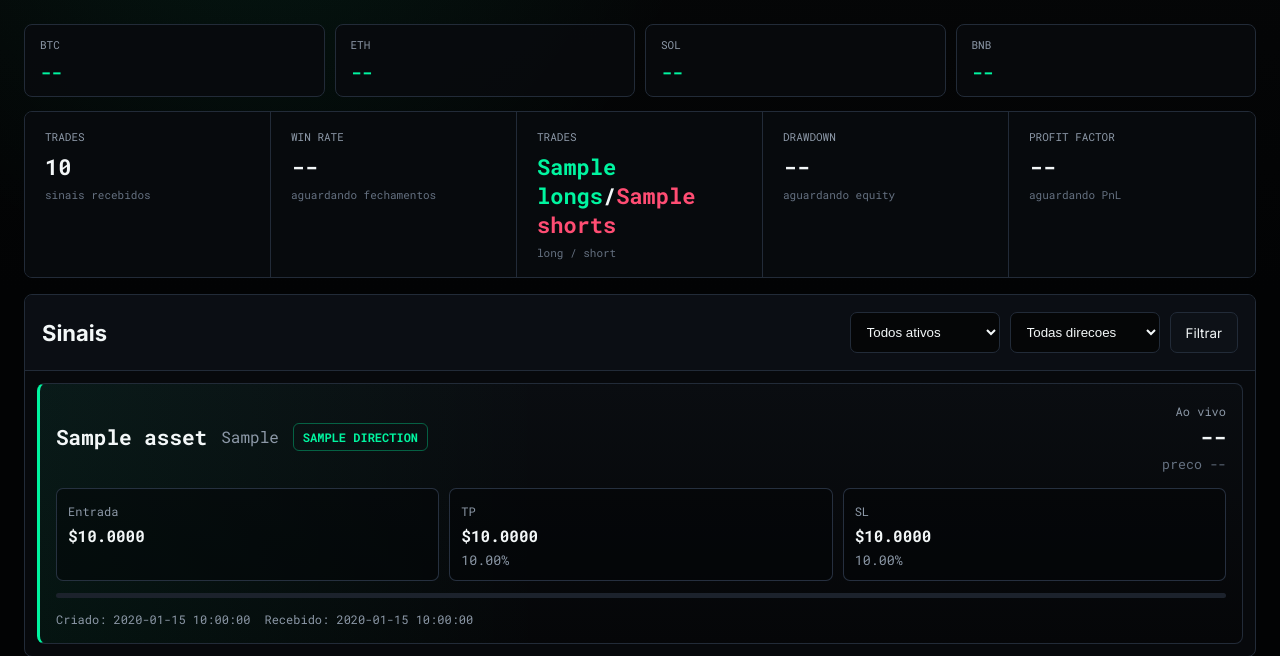
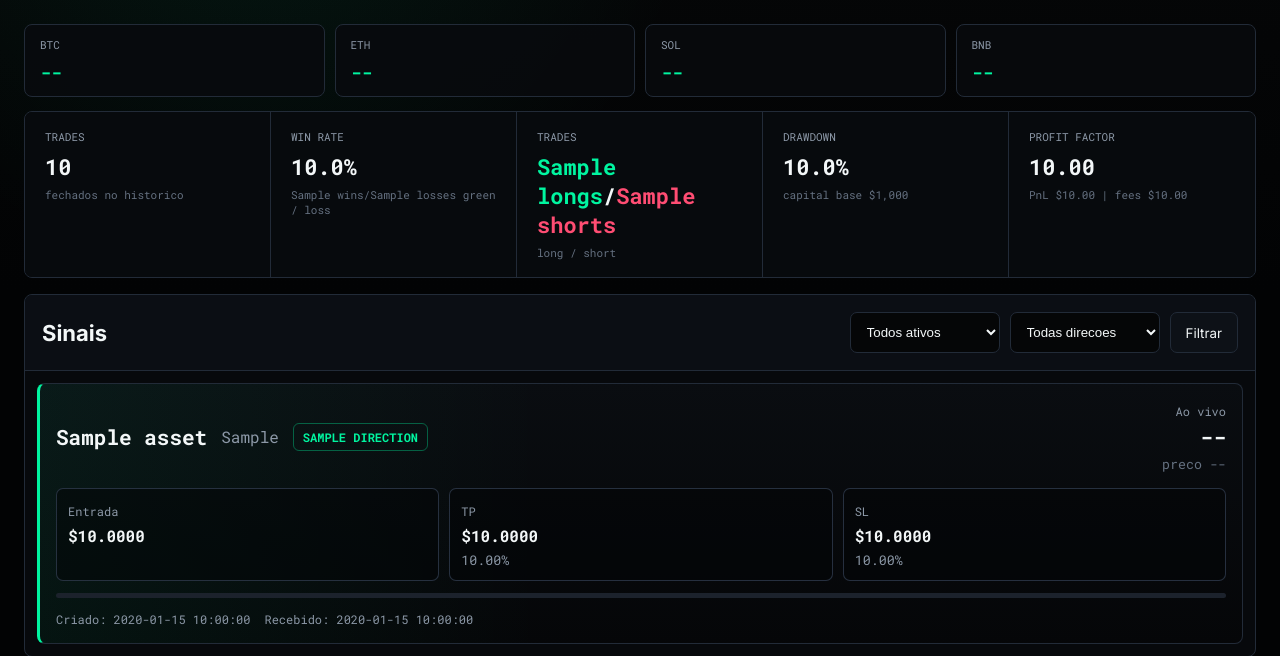
Before and after one commit to troolspam-hash/rony-live-signals, a Flask app: template templates/dashboard.html in a window 1280 px wide. Shown: the part 78-734 px from the top of the page. Run offline with Flask 3, Linux system fonts and the light colour scheme; the template is opened without the code that fills it: most values are stand-ins (such as "Sample title", 1, 10 or a date in 2020); data that the repository does not hold is empty.

Commit message:
Add files via upload

```diff
--- a/app.py
+++ b/app.py
@@ -14,6 +14,7 @@ from werkzeug.security import check_password_hash, generate_password_hash
 
 BASE_DIR = Path(__file__).resolve().parent
 DB_PATH = Path(os.getenv("DATABASE_PATH", BASE_DIR / "data" / "live_signals.db"))
+INITIAL_CAPITAL = float(os.getenv("SITE_INITIAL_CAPITAL", "1000"))
 
 app = Flask(__name__)
 app.secret_key = os.getenv("SECRET_KEY") or secrets.token_hex(32)
@@ -64,6 +65,27 @@ def init_db():
             )
         """)
         conn.execute("CREATE INDEX IF NOT EXISTS idx_signals_received ON signals(received_at DESC)")
+        conn.execute("""
+            CREATE TABLE IF NOT EXISTS closed_trades (
+                id TEXT PRIMARY KEY,
+                setup_id TEXT,
+                asset TEXT NOT NULL,
+                tf TEXT NOT NULL,
+                direction TEXT NOT NULL,
+                entry_price REAL NOT NULL,
+                exit_price REAL NOT NULL,
+                entry_time TEXT NOT NULL,
+                exit_time TEXT NOT NULL,
+                size_usd REAL DEFAULT 0,
+                pnl_usd REAL DEFAULT 0,
+                pnl_pct REAL DEFAULT 0,
+                fees_usd REAL DEFAULT 0,
+                result TEXT,
+                received_at TEXT NOT NULL
+            )
+        """)
+        conn.execute("CREATE INDEX IF NOT EXISTS idx_closed_trades_exit ON closed_trades(exit_time DESC)")
+        conn.execute("CREATE INDEX IF NOT EXISTS idx_closed_trades_asset ON closed_trades(asset, tf, direction)")
 
     admin_user = os.getenv("ADMIN_USERNAME", "admin")
     admin_password = os.getenv("ADMIN_PASSWORD")
@@ -111,6 +133,47 @@ def admin_required(fn):
             abort(403)
         return fn(*args, **kwargs)
     return wrapper
+
+
+def compute_trade_stats():
+    with db() as conn:
+        rows = conn.execute("""
+            SELECT result, direction, pnl_usd, fees_usd, exit_time
+            FROM closed_trades
+            ORDER BY exit_time ASC, id ASC
+        """).fetchall()
+
+    total = len(rows)
+    wins = sum(1 for r in rows if str(r["result"]).lower() == "tp" or float(r["pnl_usd"] or 0) > 0)
+    losses = sum(1 for r in rows if str(r["result"]).lower() == "sl" or float(r["pnl_usd"] or 0) < 0)
+    longs = sum(1 for r in rows if str(r["direction"]).lower() == "long")
+    shorts = sum(1 for r in rows if str(r["direction"]).lower() == "short")
+    gross_profit = sum(max(float(r["pnl_usd"] or 0), 0.0) for r in rows)
+    gross_loss = sum(abs(min(float(r["pnl_usd"] or 0), 0.0)) for r in rows)
+    fees = sum(float(r["fees_usd"] or 0) for r in rows)
+    pnl = sum(float(r["pnl_usd"] or 0) for r in rows)
+
+    equity = INITIAL_CAPITAL
+    peak = INITIAL_CAPITAL
+    max_dd = 0.0
+    for row in rows:
+        equity += float(row["pnl_usd"] or 0)
+        peak = max(peak, equity)
+        if peak > 0:
+            max_dd = min(max_dd, ((equity - peak) / peak) * 100)
+
+    return {
+        "total": total,
+        "wins": wins,
+        "losses": losses,
+        "longs": longs,
+        "shorts": shorts,
+        "wr": (wins / total * 100) if total else None,
+        "pf": (gross_profit / gross_loss) if gross_loss else None,
+        "dd": max_dd,
+        "pnl": pnl,
+        "fees": fees,
+    }
 
 
 @app.context_processor
@@ -176,7 +239,16 @@ def dashboard():
             FROM signals
         """).fetchone()
         assets = conn.execute("SELECT DISTINCT asset FROM signals ORDER BY asset").fetchall()
-    return render_template("dashboard.html", signals=signals, stats=stats, assets=assets, asset=asset, direction=direction)
+    trade_stats = compute_trade_stats()
+    return render_template(
+        "dashboard.html",
+        signals=signals,
+        stats=stats,
+        trade_stats=trade_stats,
+        assets=assets,
+        asset=asset,
+        direction=direction,
+    )
 
 
 @app.route("/admin/users", methods=["GET", "POST"])
@@ -267,6 +339,53 @@ def ingest_signal():
     return jsonify({"ok": True})
 
 
+@app.post("/api/trades")
+def ingest_trades():
+    token = request.headers.get("X-Ingest-Token", "")
+    expected = os.getenv("INGEST_TOKEN", "")
+    if not expected or not secrets.compare_digest(token, expected):
+        abort(401)
+
+    data = request.get_json(force=True, silent=False)
+    rows = data.get("trades") if isinstance(data, dict) else data
+    if not isinstance(rows, list):
+        return jsonify({"ok": False, "error": "expected list or {'trades': [...]}"}), 400
+
+    required = ["id", "asset", "tf", "direction", "entry_price", "exit_price", "entry_time", "exit_time"]
+    now = utc_now()
+    inserted = 0
+    with db() as conn:
+        for trade in rows:
+            missing = [k for k in required if k not in trade or trade.get(k) in (None, "")]
+            if missing:
+                continue
+            conn.execute("""
+                INSERT OR REPLACE INTO closed_trades (
+                  id, setup_id, asset, tf, direction, entry_price, exit_price,
+                  entry_time, exit_time, size_usd, pnl_usd, pnl_pct, fees_usd,
+                  result, received_at
+                ) VALUES (?, ?, ?, ?, ?, ?, ?, ?, ?, ?, ?, ?, ?, ?, ?)
+            """, (
+                str(trade["id"]),
+                str(trade.get("setup_id")) if trade.get("setup_id") else None,
+                str(trade["asset"]).upper(),
+                str(trade["tf"]),
+                str(trade["direction"]).lower(),
+                float(trade["entry_price"]),
+                float(trade["exit_price"]),
+                str(trade["entry_time"]),
+                str(trade["exit_time"]),
+                float(trade.get("size_usd") or 0),
+                float(trade.get("pnl_usd") or 0),
+                float(trade.get("pnl_pct") or 0),
+                float(trade.get("fees_usd") or 0),
+                str(trade.get("result")).lower() if trade.get("result") else None,
+                now,
+            ))
+            inserted += 1
+    return jsonify({"ok": True, "received": inserted})
+
+
 @app.get("/api/signals")
 @login_required
 def api_signals():
--- a/templates/dashboard.html
+++ b/templates/dashboard.html
@@ -10,28 +10,28 @@
 <section class="stats-grid">
   <div class="stat">
     <span>Trades</span>
-    <strong>{{ stats.total or 0 }}</strong>
-    <small>sinais recebidos</small>
+    <strong>{{ trade_stats.total }}</strong>
+    <small>fechados no historico</small>
   </div>
   <div class="stat">
     <span>Win Rate</span>
-    <strong class="muted-stat">--</strong>
-    <small>aguardando fechamentos</small>
+    <strong>{% if trade_stats.wr is not none %}{{ "%.1f"|format(trade_stats.wr) }}%{% else %}--{% endif %}</strong>
+    <small>{{ trade_stats.wins }}/{{ trade_stats.losses }} green / loss</small>
   </div>
   <div class="stat">
     <span>Trades</span>
-    <strong><em class="up">{{ stats.longs or 0 }}</em>/<em class="down">{{ stats.shorts or 0 }}</em></strong>
+    <strong><em class="up">{{ trade_stats.longs }}</em>/<em class="down">{{ trade_stats.shorts }}</em></strong>
     <small>long / short</small>
   </div>
   <div class="stat">
     <span>Drawdown</span>
-    <strong class="muted-stat">--</strong>
-    <small>aguardando equity</small>
+    <strong class="{% if trade_stats.dd < 0 %}down{% endif %}">{{ "%.1f"|format(trade_stats.dd) }}%</strong>
+    <small>capital base $1,000</small>
   </div>
   <div class="stat">
     <span>Profit Factor</span>
-    <strong class="muted-stat">--</strong>
-    <small>aguardando PnL</small>
+    <strong>{% if trade_stats.pf is not none %}{{ "%.2f"|format(trade_stats.pf) }}{% else %}--{% endif %}</strong>
+    <small>PnL ${{ "%.2f"|format(trade_stats.pnl) }} | fees ${{ "%.2f"|format(trade_stats.fees) }}</small>
   </div>
 </section>
 
```
